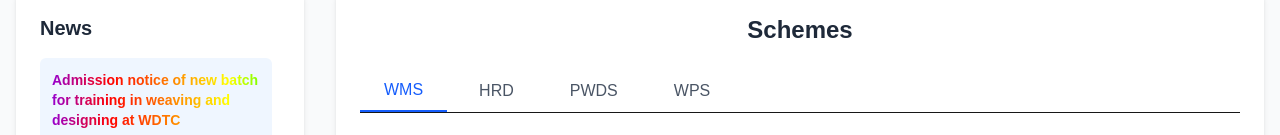
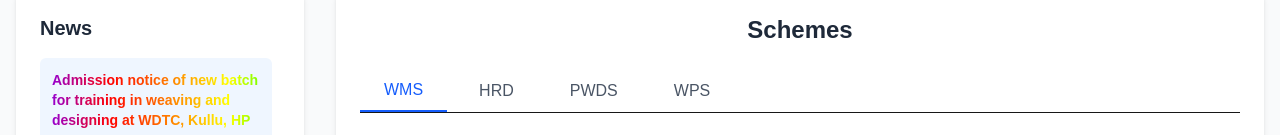
Before and after one commit to Ashutosh0212/Cwdb_Webpage, a Next.js app in the folder cwdb-nextjs/: page / in a window 1280 px wide. Shown: the part 605-740 px from the top of the page. Built offline with nearby package versions, Linux system fonts and the light colour scheme.

Commit message:
news added

```diff
--- a/cwdb-nextjs/app/page.tsx
+++ b/cwdb-nextjs/app/page.tsx
@@ -42,7 +42,7 @@ export default function HomePage() {
 
   const newsItems = [
     {
-      text: 'Admission notice of new batch for training in weaving and designing at WDTC',
+      text: 'Admission notice of new batch for training in weaving and designing at WDTC, Kullu, HP',
       link: '/files/Admission Notice of new batch for training in weaving and designing at WDTC Kullu HP.pdf'
     },
     {
```
